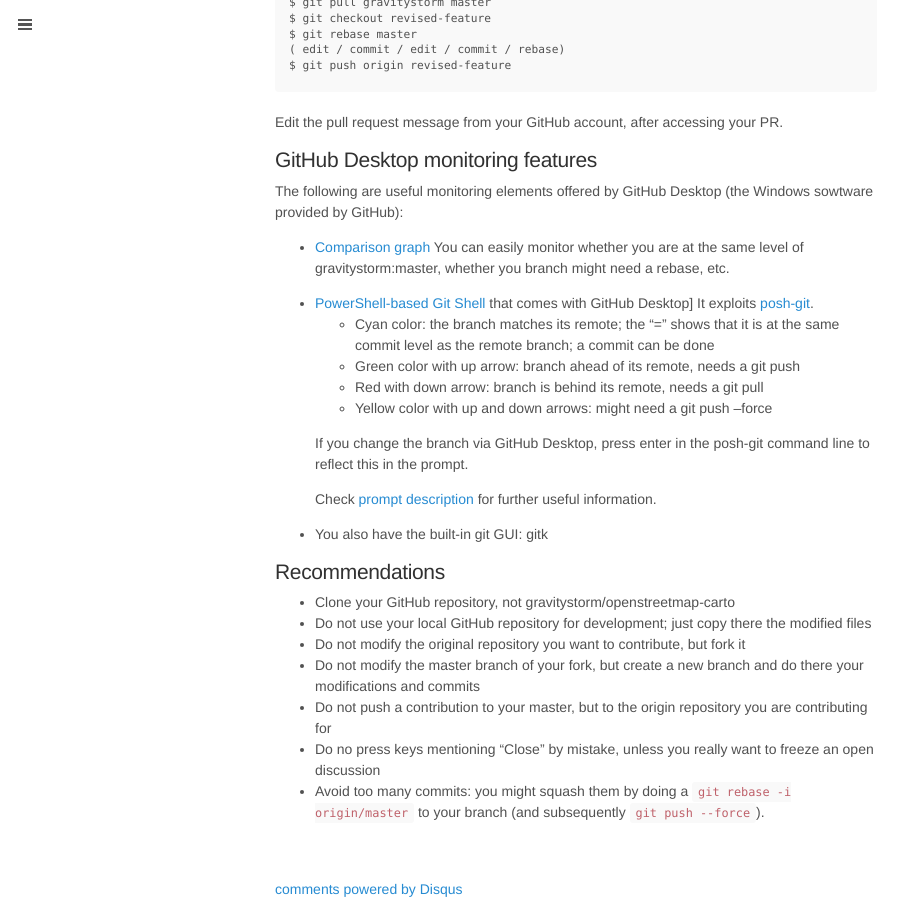
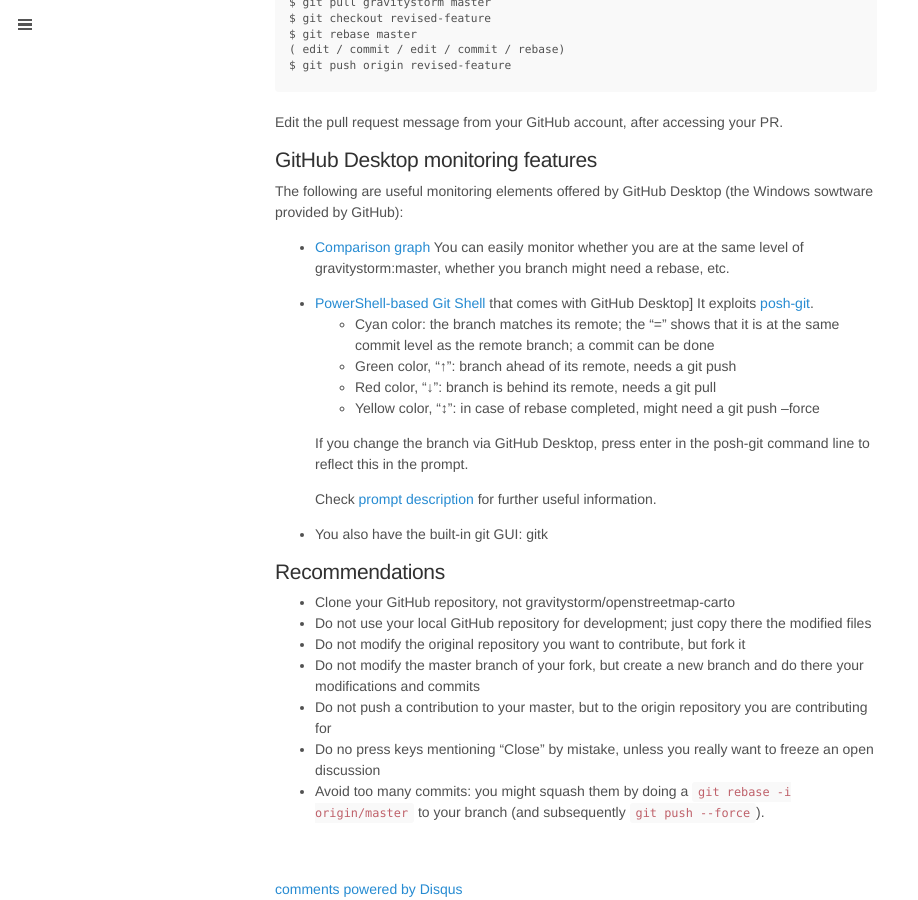
Before and after one commit to Ircama/osm-carto-tutorials, a Jekyll site: the page built from pages/80_git-workflow.md, in a window 1280 px wide and 900 px high, scrolled down 12424 px. Shown: the whole window, without its empty margins (0-918 px from the left). Built offline with Jekyll 4.4.1, drawn with Linux system fonts in a browser that asks for light colours; comment, search, counter and statistics services are not loaded.

Commit message:
modified:   pages/80_git-workflow.md

```diff
--- a/pages/80_git-workflow.md
+++ b/pages/80_git-workflow.md
@@ -528,9 +528,9 @@ The following are useful monitoring elements offered by GitHub Desktop (the Wind
 * [PowerShell-based Git Shell](https://git-scm.com/book/it/v2/Git-in-Other-Environments-Git-in-Powershell) that comes with GitHub Desktop]
   It exploits [posh-git](https://github.com/dahlbyk/posh-git#posh-git).
   * Cyan color: the branch matches its remote; the "=" shows that it is at the same commit level as the remote branch; a commit can be done
-  * Green color with up arrow: branch ahead of its remote, needs a git push
-  * Red with down arrow: branch is behind its remote, needs a git pull
-  * Yellow color with up and down arrows: might need a git push --force
+  * Green color, "↑": branch ahead of its remote, needs a git push
+  * Red color, "↓": branch is behind its remote, needs a git pull
+  * Yellow color, "↕": in case of rebase completed, might need a git push --force
 
   If you change the branch via GitHub Desktop, press enter in the posh-git command line to reflect this in the prompt.
 
```
